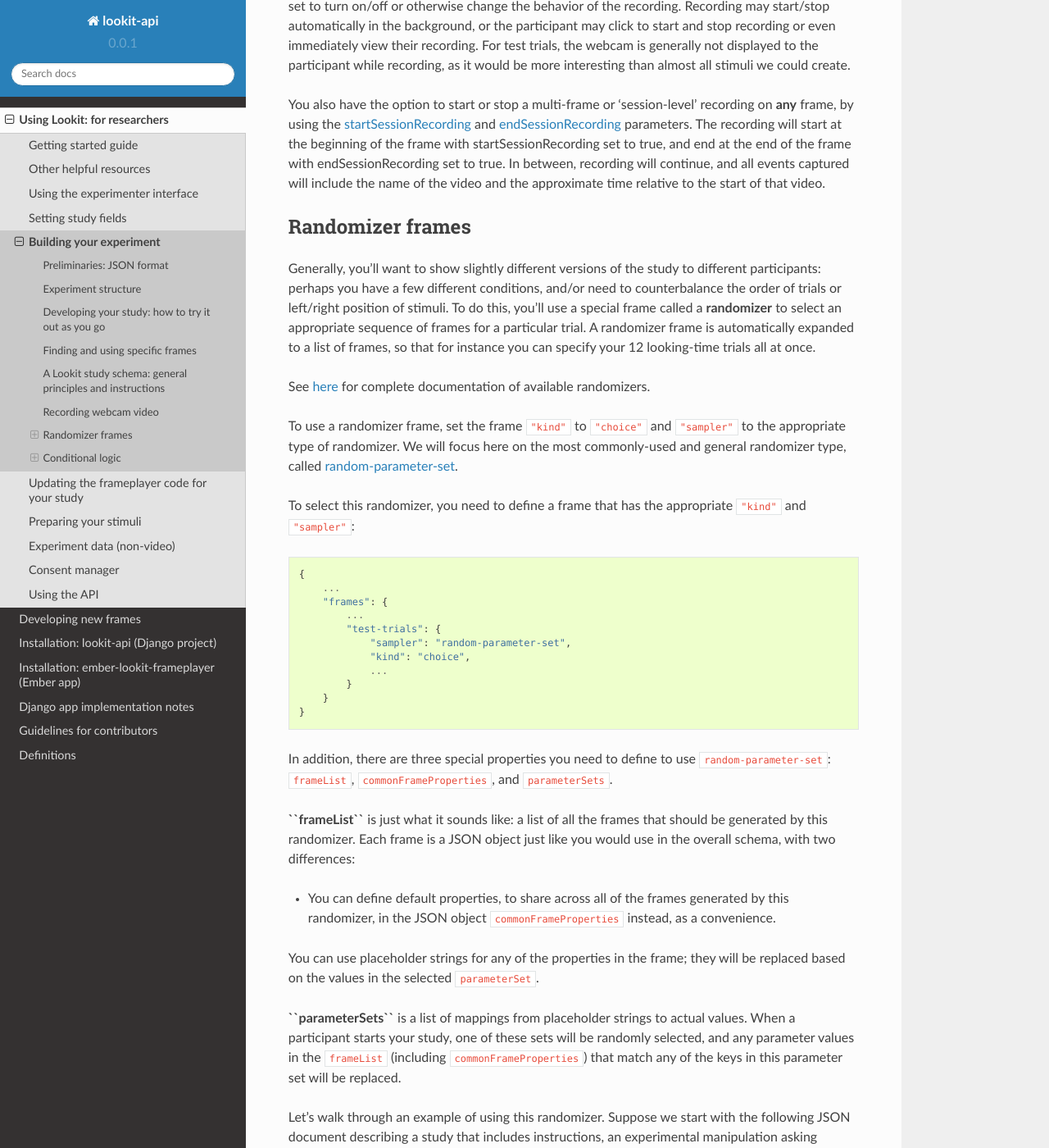
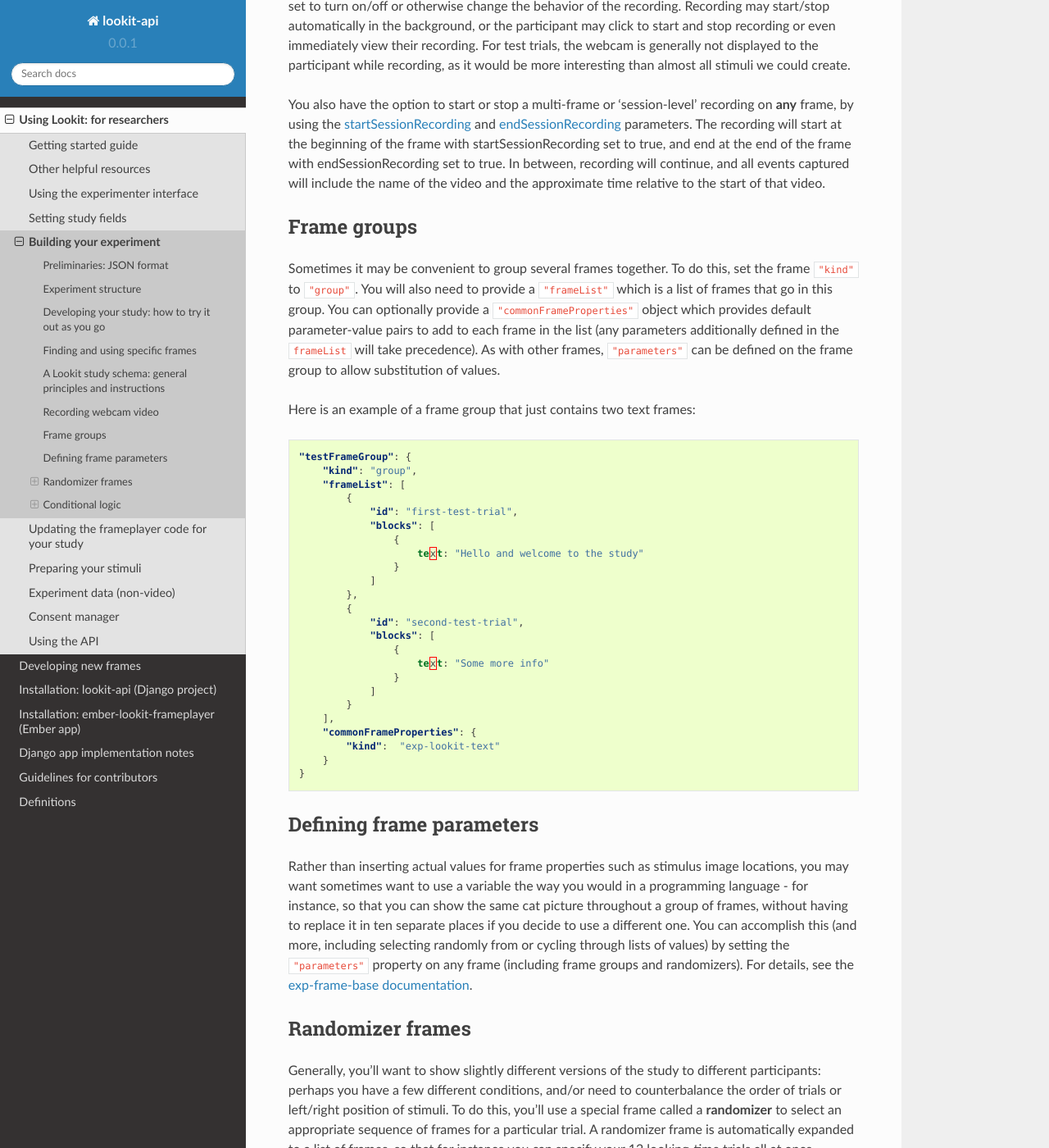
Before and after one commit to lookit/lookit-docs, a Sphinx documentation site: the page built from docs/source/researchers-create-experiment.rst, in a window 1280 px wide and 1400 px high, scrolled down 5729 px. Shown: the whole window at 82% size. Built offline with Sphinx 7.4.7 and the Read the Docs theme 2.0.0, drawn with Linux system fonts in a browser that asks for light colours.

Commit message:
add information about using frame groups and parameters

```diff
--- a/docs/source/researchers-create-experiment.rst
+++ b/docs/source/researchers-create-experiment.rst
@@ -169,7 +169,6 @@ recorded and may be included in the eventTimings object sent with the
 data are also described.
 
 
-
 A Lookit study schema: general principles and instructions
 ------------------------------------------------------------
 
@@ -201,6 +200,46 @@ Some frames include functionality to record video from the participant's webcam
 
 You also have the option to start or stop a multi-frame or 'session-level' recording on **any** frame, by using the `startSessionRecording <https://lookit.github.io/ember-lookit-frameplayer/classes/Exp-frame-base.html#property_startSessionRecording>`_  and `endSessionRecording <https://lookit.github.io/ember-lookit-frameplayer/classes/Exp-frame-base.html#property_endSessionRecording>`_ parameters. The recording will start at the beginning of the frame with startSessionRecording set to true, and end at the end of the frame with endSessionRecording set to true. In between, recording will continue, and all events captured will include the name of the video and the approximate time relative to the start of that video.
 
+Frame groups
+-----------------
+
+Sometimes it may be convenient to group several frames together. To do this, set the frame ``"kind"`` to ``"group"``. You will also need to provide a ``"frameList"`` which is a list of frames that go in this group. You can optionally provide a ``"commonFrameProperties"`` object which provides default parameter-value pairs to add to each frame in the list (any parameters additionally defined in the ``frameList`` will take precedence). As with other frames, ``"parameters"`` can be defined on the frame group to allow substitution of values.
+
+Here is an example of a frame group that just contains two text frames:
+
+.. code:: json
+
+    "testFrameGroup": {
+        "kind": "group",
+        "frameList": [
+            {
+                "id": "first-test-trial",
+                "blocks": [
+                    {
+                        text: "Hello and welcome to the study"
+                    }
+                ]
+            },
+            {
+                "id": "second-test-trial",
+                "blocks": [
+                    {
+                        text: "Some more info"
+                    }
+                ]
+            }
+        ],
+        "commonFrameProperties": {
+            "kind":  "exp-lookit-text"
+        }
+    }
+
+
+Defining frame parameters
+---------------------------
+
+Rather than inserting actual values for frame properties such as stimulus image locations, you may want sometimes want to use a variable the way you would in a programming language - for instance, so that you can show the same cat picture throughout a group of frames, without having to replace it in ten separate places if you decide to use a different one.
+You can accomplish this (and more, including selecting randomly from or cycling through lists of values) by setting the ``"parameters"`` property on any frame (including frame groups and randomizers). For details, see the `exp-frame-base documentation <https://lookit.github.io/ember-lookit-frameplayer/classes/Exp-frame-base.html#property_parameters>`_.
 
 Randomizer frames
 -----------------
--- a/docs/source/researchers-update-code.rst
+++ b/docs/source/researchers-update-code.rst
@@ -16,7 +16,7 @@ In the future, there may be changes in the Lookit frameplayer code that you want
 .. image:: _static/img/update_code/initial_state.png
     :alt: Filled in sha value
 
-If you want to know more about what code is currently being used, you can go to ``[player_repo_url]/commit/[last_known_player_sha]``. In the example above, that would be `<https://github.com/lookit/ember-lookit-frameplayer/commit/c4ee4a8b5c7921f9b6a4f027de84d7122ebfe1b8`_.
+If you want to know more about what code is currently being used, you can go to ``[player_repo_url]/commit/[last_known_player_sha]``. In the example above, that would be `<https://github.com/lookit/ember-lookit-frameplayer/commit/c4ee4a8b5c7921f9b6a4f027de84d7122ebfe1b8>`_.
 
 You can edit the ``player_repo_url`` to use a different repo entirely, like your own fork. The steps are the same regardless of which repo you're using, but pointing to your own code is more advanced. We'll focus here on just updating the version of the central Lookit code you're using.
 
```
